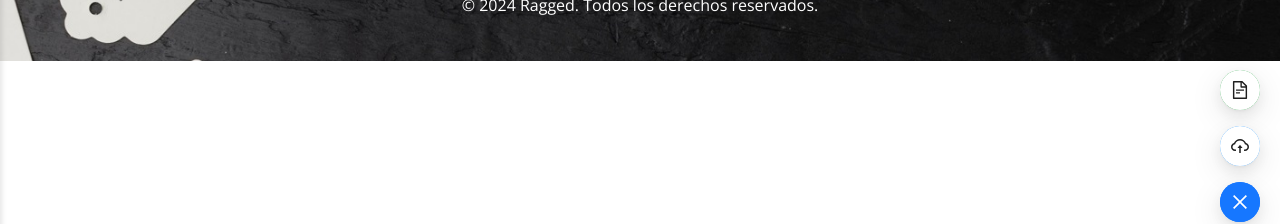
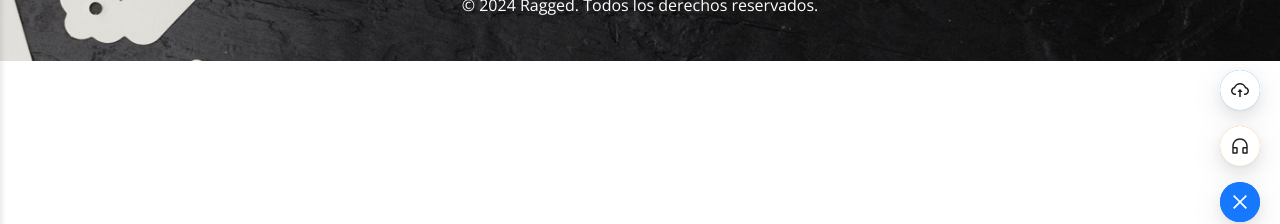
Before and after one commit to analista1Ragged/raggedDigital-React, a React (Create React App) app: page /ecommerce/VerCapsulas in a window 1280 px wide. Both pictures are taken after a click on the button 1240 px from the left and 760 px from the top of the page. Shown: the part 558-782 px from the top of the page. Built offline with nearby package versions, Linux system fonts and the light colour scheme; no server answers.

Commit message:
subir poductos creado

```diff
--- a/package.json
+++ b/package.json
@@ -16,6 +16,7 @@
     "react-icons": "^4.4.0",
     "react-router-dom": "^6.4.0",
     "react-scripts": "5.0.1",
+    "sweetalert2": "^11.12.0",
     "web-vitals": "^2.1.4"
   },
   "scripts": {
--- a/src/components/BotonBuscar/BotonBuscar.jsx
+++ b/src/components/BotonBuscar/BotonBuscar.jsx
@@ -15,5 +15,3 @@ const BuscarButton = ({ onClick }) => {
 };
 
 export default BuscarButton;
-//<select name="marca" className="form-control" required onChange={handleSelectChange}></select>
-//<BuscarButton onClick={BuscarClick} />
--- a/src/components/Footer/Footer.css
+++ b/src/components/Footer/Footer.css
@@ -62,7 +62,7 @@ body {
 
 .social-media {
   display: flex;
-  justify-content: start;
+  justify-content: flex-start;
   gap: 10px;
   margin-top: 10px;
 }
--- a/src/components/FormBuscar/FormBuscar.jsx
+++ b/src/components/FormBuscar/FormBuscar.jsx
@@ -4,7 +4,7 @@ import "./FormBuscar.css";
 import BuscarButton from "../BotonBuscar/BotonBuscar";
 import 'bootstrap-icons/font/bootstrap-icons.css';
 
-const FormBuscar = ({ setData }) => {
+const FormBuscar = ({ setData, setSelectedMarca }) => {
   const [miData, setMiData] = useState([]);
   const [ref, setRef] = useState('');
   const [selectedValue, setSelectedValue] = useState('');
@@ -27,11 +27,12 @@ const FormBuscar = ({ setData }) => {
   }, []);
 
   const handleSelectChange = (e) => {
-    setSelectedValue(e.target.value);
+    const value = e.target.value;
+    setSelectedValue(value);
+    setSelectedMarca(value);
   };
 
   const sanitizeJSON = (str) => {
-    // Reemplaza 'NaN' con 'null' para que sea JSON válido
     return str.replace(/NaN/g, 'null');
   };
 
@@ -39,7 +40,7 @@ const FormBuscar = ({ setData }) => {
     try {
       const response = await axios.post('http://127.0.0.1:5000/TraerLista', {
         marca: selectedValue,
-        ref:ref,
+        ref: ref,
       });
       console.log(response.data);
 
@@ -93,8 +94,6 @@ const FormBuscar = ({ setData }) => {
         </div>
       </div>
     </form>
-
-
   );
 };
 
--- a/src/components/Menu3Botones/Menu3Botones.jsx
+++ b/src/components/Menu3Botones/Menu3Botones.jsx
@@ -1,8 +1,75 @@
 import React from 'react';
-import { CloudUploadOutlined, CustomerServiceOutlined, CommentOutlined } from '@ant-design/icons';
+import { CloudUploadOutlined, CustomerServiceOutlined } from '@ant-design/icons';
 import { FloatButton } from 'antd';
+import axios from 'axios';
+import Swal from 'sweetalert2';
 
-const Menu3Botones = () => (
+const handleUpload = async (marca) => {
+  Swal.fire({
+    title: 'Subiendo productos...',
+    text: 'Subiendo productos 0 de 7',
+    icon: 'info',
+    allowOutsideClick: false,
+    showConfirmButton: false,
+    didOpen: async () => {
+      Swal.showLoading();
+      try {
+        for (let i = 0; i <= 6; i++) {
+          await subirPaso(i, marca);
+          Swal.update({
+            text: `Subiendo productos ${i + 1} de 7`
+          });
+        }
+        Swal.fire({
+          title: 'Completado',
+          text: 'Todos los productos se han subido correctamente.',
+          icon: 'success',
+          confirmButtonText: 'OK'
+        });
+      } catch (error) {
+        Swal.fire({
+          title: 'Error',
+          text: 'Hubo un problema al subir los productos.',
+          icon: 'error',
+          confirmButtonText: 'OK'
+        });
+      }
+    }
+  });
+};
+
+const subirPaso = async (step, marca) => {
+  try {
+    const response = await axios.post(`http://127.0.0.1:5000/subir/${step}`, { marca });
+    return response.data.step;
+  } catch (error) {
+    console.error('Error en la subida:', error);
+    throw error;
+  }
+};
+
+const handleDownload = async () => {
+  try {
+    const response = await axios.get('http://127.0.0.1:5000/descargar-excel', { responseType: 'blob' });
+    const url = window.URL.createObjectURL(new Blob([response.data]));
+    const link = document.createElement('a');
+    link.href = url;
+    link.setAttribute('download', 'datos.xlsx');
+    document.body.appendChild(link);
+    link.click();
+    link.parentNode.removeChild(link);
+  } catch (error) {
+    Swal.fire({
+      title: 'Error',
+      text: 'Hubo un problema al descargar el archivo.',
+      icon: 'error',
+      confirmButtonText: 'OK'
+    });
+    console.error('Error en la descarga:', error);
+  }
+};
+
+const Menu3Botones = ({ marca }) => (
   <>
     <div>
       <FloatButton.Group
@@ -16,18 +83,22 @@ const Menu3Botones = () => (
         icon={<CustomerServiceOutlined style={{ color: 'white' }} />}
       >
         <FloatButton
-            style={{
-            backgroundColor: '#28a745', // Color for the main button
-            color: 'white',
-            }}
-        />
-        <FloatButton
           icon={<CloudUploadOutlined />}
           title="Subir Archivo"
           style={{
             backgroundColor: '#1890ff', // Color for the upload button
             color: 'white',
           }}
+          onClick={() => handleUpload(marca)} // Pasar marca a handleUpload
+        />
+        <FloatButton
+          icon={<CustomerServiceOutlined />}
+          title="Descargar Excel"
+          style={{
+            backgroundColor: '#f39c12', // Color for the download button
+            color: 'white',
+          }}
+          onClick={handleDownload} // Asignar la función de descarga al botón de descargar Excel
         />
       </FloatButton.Group>
     </div>
--- a/src/pages/VerCapsulas.jsx
+++ b/src/pages/VerCapsulas.jsx
@@ -20,6 +20,7 @@ const transformData = (list) => {
 
 const TicketTable = () => {
   const [data, setData] = useState([]);
+  const [selectedMarca, setSelectedMarca] = useState('');
 
   return (
     <section>
@@ -29,8 +30,8 @@ const TicketTable = () => {
           {'  '}
           Buscar Productos
         </h2>
-        <Menu3Botones />
-        <FormBuscar setData={(rawData) => setData(transformData(rawData))} />
+        <Menu3Botones marca={selectedMarca} />
+        <FormBuscar setData={(rawData) => setData(transformData(rawData))} setSelectedMarca={setSelectedMarca} />
         <table>
           <thead>
             <tr className="color">
```
Also changed, not shown: 1 other file (tests, documents, lock files or other folders). Lines whose indentation alone changed are shown as unchanged.
